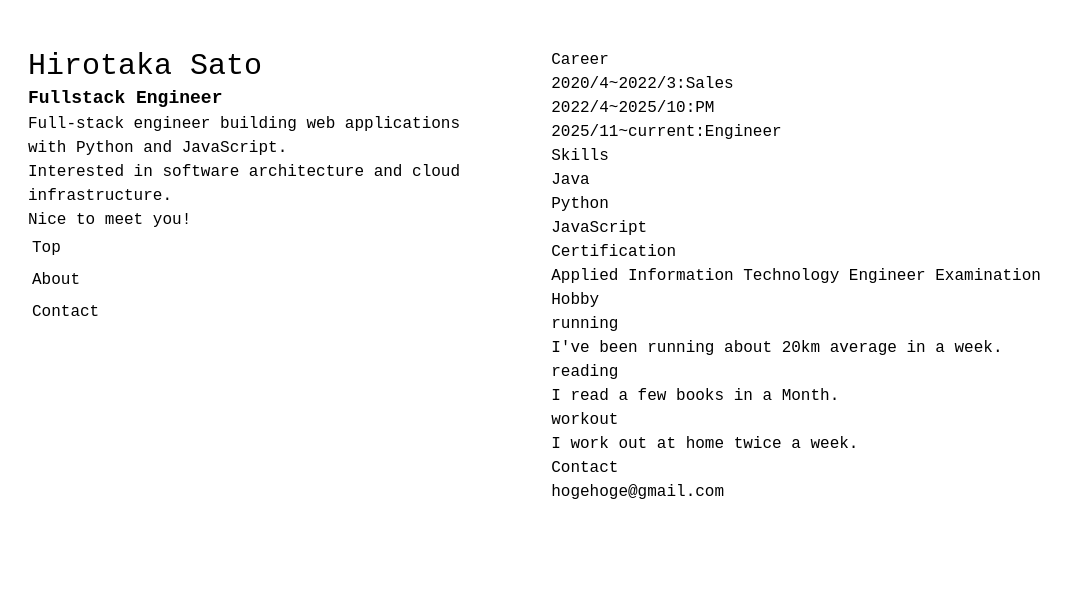
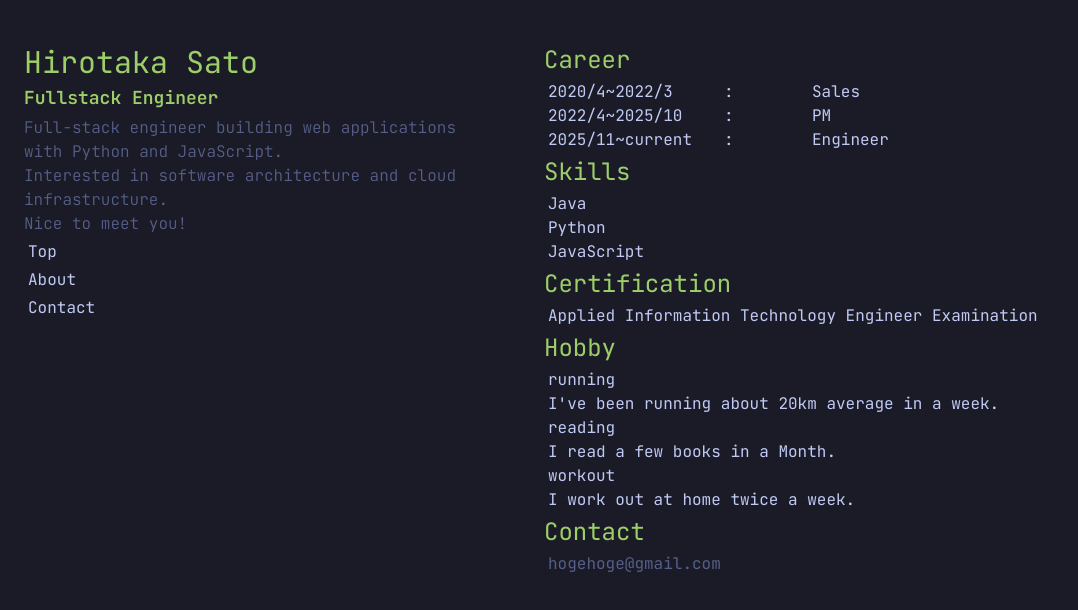
Before and after one commit to 0141tacos/portfolio, a Vue app: page / in a window 1280 px wide. Shown: the top 610 px of the page, without its empty margins (0-1078 px from the left). Built offline with nearby package versions, Linux system fonts and the light colour scheme.

Commit message:
tailwindcss適用完了

```diff
--- a/index.html
+++ b/index.html
@@ -4,6 +4,9 @@
     <meta charset="UTF-8" />
     <link rel="icon" type="image/ico" href="/favicon_nvim.ico" />
     <link href="/src/style.css" rel="stylesheet">
+    <link rel="preconnect" href="https://fonts.googleapis.com">
+    <link rel="preconnect" href="https://fonts.gstatic.com" crossorigin>
+    <link href="https://fonts.googleapis.com/css2?family=JetBrains+Mono:ital,wght@0,100..800;1,100..800&display=swap" rel="stylesheet">
     <meta name="viewport" content="width=device-width, initial-scale=1.0" />
     <title>To Be A Hero</title>
   </head>
--- a/src/App.vue
+++ b/src/App.vue
@@ -6,13 +6,13 @@ import Menu from "./components/Menu.vue";
 </script>
 
 <template>
-  <div class="container mx-auto m-5">
+  <div class="container mx-auto m-5 min-w-xs">
     <div class="flex flex-col md:flex-row">
-      <div class="flex-[2] m-5 p-2">
-        <div><h1 class="text-3xl">Hirotaka Sato</h1></div>
-        <div><h2 class="text-lg font-semibold">Fullstack Engineer</h2></div>
-        <div>
-        <p class="font-light">
+      <div class="flex-[2] p-5">
+        <div><h1 class="text-3xl m-1">Hirotaka Sato</h1></div>
+        <div><h2 class="text-lg font-semibold m-1">Fullstack Engineer</h2></div>
+        <div class="m-1">
+          <p class="font-light">
             Full-stack engineer building web applications with Python and
             JavaScript.<br />
             Interested in software architecture and cloud infrastructure.<br />
@@ -21,15 +21,17 @@ import Menu from "./components/Menu.vue";
         </div>
         <Menu></Menu>
       </div>
-      <div class="flex-[3] m-5 p-2" id="">
-        <div class="row">
+      <div class="flex-[3] p-5" id="">
+        <div class="">
           <div :id="MENU_CONST.ABOUT">
             <Career></Career>
             <Feature></Feature>
           </div>
-          <div :id="MENU_CONST.CONTACT">
-            <h3>Contact</h3>
-            <p>hogehoge@gmail.com</p>
+          <div :id="MENU_CONST.CONTACT" class="m-1">
+            <h3 class="text-2xl">Contact</h3>
+            <div class="m-1">
+              <p class="">hogehoge@gmail.com</p>
+            </div>
           </div>
         </div>
       </div>
@@ -37,9 +39,4 @@ import Menu from "./components/Menu.vue";
   </div>
 </template>
 
-<style scoped>
-#self-introduction {
-  margin-left: 40%;
-  margin-top: 10%;
-}
-</style>
+<style scoped></style>
--- a/src/components/Career.vue
+++ b/src/components/Career.vue
@@ -12,13 +12,13 @@ onMounted(async () => {
 </script>
 
 <template>
-  <div id="career">
-    <h3>Career</h3>
-    <ul class="">
-      <li class="row" v-for="item in careerData" :key="item.id">
-        <span class="col">{{ item.period }}</span>
-        <span class="col">:</span>
-        <span class="col">{{ item.position }}</span>
+  <div id="career" class="m-1">
+    <h3 class="text-2xl">Career</h3>
+    <ul class="list-none m-1">
+      <li class="grid grid-cols-8" v-for="item in careerData" :key="item.id">
+        <span class="col-span-2">{{ item.period }}</span>
+        <span class="col-span-1">:</span>
+        <span class="col-span-2">{{ item.position }}</span>
       </li>
     </ul>
   </div>
--- a/src/components/Feature.vue
+++ b/src/components/Feature.vue
@@ -11,9 +11,14 @@ onMounted(async () => {
 </script>
 
 <template>
-  <div class="" id="{category}" v-for="(entries, category) in featureData" :key="category">
-    <h3>{{ category }}</h3>
-    <ul>
+  <div
+    class="m-1"
+    id="{category}"
+    v-for="(entries, category) in featureData"
+    :key="category"
+  >
+    <h3 class="text-2xl">{{ category }}</h3>
+    <ul class="m-1">
       <dl class="" v-for="entry in entries" :key="entry.item">
         <dt class="">{{ entry.item }}</dt>
         <dd class="" v-if="entry.content">{{ entry.content }}</dd>
--- a/src/components/Menu.vue
+++ b/src/components/Menu.vue
@@ -17,27 +17,27 @@ function scrollToTarget(id) {
 </script>
 
 <template>
-  <div id="menu">
-    <ul class="list-unstyled">
-      <li class="p-1">
+  <div id="menu" class="m-1">
+    <ul class="list-none">
+      <li class="m-1">
         <span
-          class="inline cursor-pointer"
+          class="inline cursor-pointer hover:font-bold"
           @click="scrollToTarget(MENU_CONST.TOP)"
         >
           Top
         </span>
       </li>
-      <li class="p-1">
+      <li class="m-1">
         <span
-          class="inline cursor-pointer"
+          class="inline cursor-pointer hover:font-bold"
           @click="scrollToTarget(MENU_CONST.ABOUT)"
         >
           About
         </span>
       </li>
-      <li class="p-1">
+      <li class="m-1">
         <span
-          class="inline cursor-pointer"
+          class="inline cursor-pointer hover:font-bold"
           @click="scrollToTarget(MENU_CONST.CONTACT)"
         >
           Contact
@@ -47,9 +47,4 @@ function scrollToTarget(id) {
   </div>
 </template>
 
-<style>
-li span:hover {
-  color: var(--bs-white);
-  font-weight: bold;
-}
-</style>
+<style></style>
--- a/src/style.css
+++ b/src/style.css
@@ -1,13 +1,30 @@
 @import "tailwindcss";
 
-:root {
-  --bs-body-bg: #1a1b26;
-  --bs-body-color: #c0caf5;
-  --bs-primary: #7aa2f7;
-  --bs-success: #9ece6a;
-  --bs-danger: #f7768e;
+@theme {
+  --color-bg-base:       #1a1b26;
+  --color-bg-surface:    #24283b;
+  --color-text-base:     #c0caf5;
+  --color-text-muted:    #565f89;
+  --color-accent-green:  #9ece6a;
+  --color-accent-cyan:   #7dcfff;
 }
 
-body {
-  font-family:'Courier New', Courier, monospace;
+@layer base {
+  body {
+    background-color: var(--color-bg-base);
+    color: var(--color-text-base);
+    font-family: 'JetBrains Mono', monospace;
+  }
+
+  h1, h2, h3 {
+    color: var(--color-accent-green);
+  }
+
+  a {
+    color: var(--color-accent-cyan);
+  }
+
+  p {
+    color: var(--color-text-muted);
+  }
 }
```
